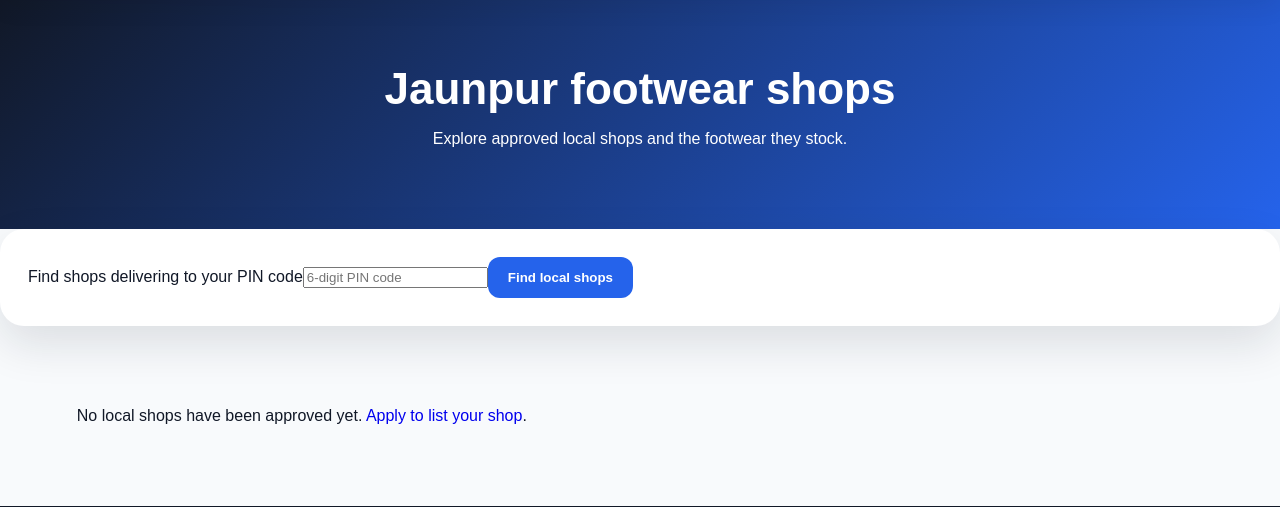
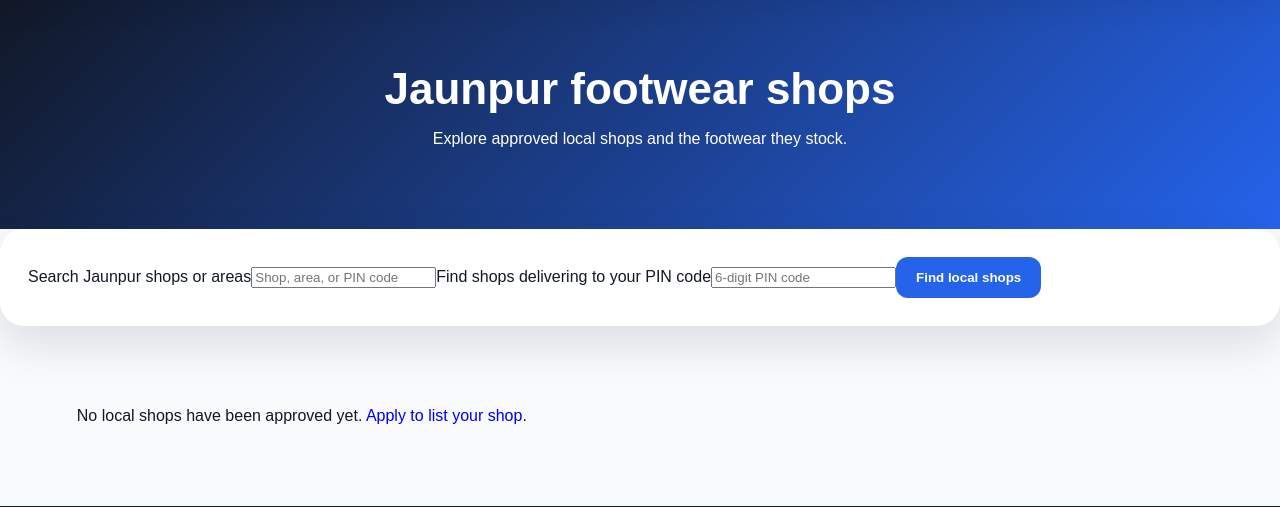
Before and after one commit to sartaj05/jaunpur-footwear-shop, a Django app: page /shops/ in a window 1280 px wide. Shown: the part 111-618 px from the top of the page. Run offline with Django 5.2, Linux system fonts and the light colour scheme; data that the repository does not hold is empty; parts of the project's set-up code (start-up, migrations or seed data) failed here and were passed over; some libraries are stand-ins or nearby versions.

Commit message:
feat(discovery): add Jaunpur area pages and SEO

```diff
--- a/footwear/urls.py
+++ b/footwear/urls.py
@@ -3,9 +3,12 @@ from django.urls import path, include
 from django.conf import settings
 from django.conf.urls.static import static
 from .health import health_check
+from .seo import public_sitemap, robots_txt
 
 urlpatterns = [
     path('health/', health_check, name='health_check'),
+    path('sitemap.xml', public_sitemap, name='public_sitemap'),
+    path('robots.txt', robots_txt, name='robots_txt'),
     path('api/v1/', include('api.urls')),
     path('admin/', admin.site.urls),
 
--- a/shops/urls.py
+++ b/shops/urls.py
@@ -42,6 +42,7 @@ urlpatterns = [
     path('seller/ondc/catalog.json', views.export_ondc_catalog, name='export_ondc_catalog'),
     path('seller/ondc/', views.ondc_setup, name='ondc_setup'),
     path('seller/ondc/connection/check/', views.check_ondc_participant_connection, name='check_ondc_participant_connection'),
+    path('areas/<slug:area_slug>/', views.shop_area, name='shop_area'),
     path('', views.shop_directory, name='shop_directory'),
     path('<slug:slug>/', views.shop_page, name='shop_page'),
 ]
--- a/shops/views.py
+++ b/shops/views.py
@@ -11,9 +11,10 @@ from django.contrib import messages
 from django.contrib.auth.decorators import login_required
 from django.conf import settings
 from django.core import signing
-from django.http import HttpResponse
+from django.http import Http404, HttpResponse
 from django.shortcuts import get_object_or_404, redirect, render
 from django.utils import timezone
+from django.utils.text import slugify
 from django.urls import reverse
 from django.utils.http import url_has_allowed_host_and_scheme
 from django.db.models import Avg, Q, Sum
@@ -22,6 +23,7 @@ from django.views.decorators.http import require_GET, require_POST
 from urllib.parse import urlencode
 
 from products.models import Brand, Category, Product, ProductVariant
+from products.search import product_search_query
 from orders.models import Coupon, OrderTrackingEvent, ReturnRequest, SellerOrder
 from orders.tasks import send_order_status_update_task
 from footwear.task_dispatch import dispatch_background_task
@@ -52,6 +54,10 @@ def customer_delivery_pincode(request):
         request.session['delivery_pincode'] = candidate
         return candidate
     return ''
+
+
+def _json_for_script(payload):
+    return json.dumps(payload, ensure_ascii=False).replace('&', '\\u0026').replace('<', '\\u003c').replace('>', '\\u003e')
 
 
 @login_required
@@ -93,18 +99,43 @@ def apply_for_shop(request):
 
 def shop_directory(request):
     shops = Shop.objects.filter(status='approved').order_by('name')
+    search = request.GET.get('q', '').strip()[:100]
+    if search:
+        shops = shops.filter(
+            Q(name__icontains=search)
+            | Q(description__icontains=search)
+            | Q(description_hi__icontains=search)
+            | Q(city__icontains=search)
+            | Q(address__icontains=search)
+            | Q(coverage_areas__area_name__icontains=search)
+            | Q(coverage_areas__pincode__icontains=search)
+        ).distinct()
     pincode = request.GET.get('pincode', '').strip()
     if re.fullmatch(r'[1-9][0-9]{5}', pincode):
         shops = shops.filter(coverage_areas__pincode=pincode, coverage_areas__is_active=True).distinct()
     else:
         pincode = ''
-    return render(request, 'shops/directory.html', {'shops': shops, 'pincode': pincode})
+    area_names = ShopCoverage.objects.filter(shop__status='approved', is_active=True).exclude(area_name='').values_list('area_name', flat=True).distinct()
+    areas = sorted({(slugify(area), area) for area in area_names if slugify(area)}, key=lambda item: item[1].casefold())
+    return render(request, 'shops/directory.html', {'shops': shops, 'pincode': pincode, 'search': search, 'areas': areas})
 
 
 def shop_page(request, slug):
     shop = get_object_or_404(Shop, slug=slug, status='approved')
     products = Product.objects.filter(shop=shop, is_active=True).select_related('brand', 'category')
+    product_query = request.GET.get('q', '').strip()[:100]
+    stock_only = request.GET.get('in_stock') == '1'
+    if product_query:
+        products = products.filter(product_search_query(product_query))
     pincode = customer_delivery_pincode(request)
+    if stock_only:
+        in_stock_products = []
+        for product in products.prefetch_related('variants'):
+            active_variants = [variant for variant in product.variants.all() if variant.is_active]
+            stock_owners = active_variants or [product]
+            if any(local_available_stock(owner) > 0 for owner in stock_owners):
+                in_stock_products.append(product)
+        products = in_stock_products
     for product in products:
         product.display_price = product.final_price(pincode=pincode)
         product.has_discount = product.display_price < product.price
@@ -115,6 +146,24 @@ def shop_page(request, slug):
             Q(expires_at__isnull=True) | Q(expires_at__gte=now),
         ).prefetch_related('products') if promotion.applies_to_pincode(pincode)
     ]
+    canonical_url = request.build_absolute_uri(reverse('shop_page', kwargs={'slug': shop.slug}))
+    shop_schema = _json_for_script({
+        '@context': 'https://schema.org',
+        '@type': 'ShoeStore',
+        'name': shop.name,
+        'description': shop.description_hi if request.session.get('site_language') == 'hi' and shop.description_hi else shop.description,
+        'url': canonical_url,
+        'telephone': shop.phone,
+        'address': {
+            '@type': 'PostalAddress',
+            'streetAddress': shop.address,
+            'addressLocality': shop.city,
+            'addressRegion': 'Uttar Pradesh',
+            'postalCode': shop.pincode,
+            'addressCountry': 'IN',
+        },
+        'areaServed': list(shop.coverage_areas.filter(is_active=True).values_list('area_name', flat=True)),
+    })
     return render(request, 'shops/detail.html', {
         'shop': shop,
         'products': products,
@@ -125,6 +174,46 @@ def shop_page(request, slug):
         'shop_review_average': shop.reviews.filter(is_visible=True).aggregate(value=Avg('rating'))['value'],
         'shop_review_count': shop.reviews.filter(is_visible=True).count(),
         'shop_reviews': shop.reviews.filter(is_visible=True).select_related('customer')[:10],
+        'product_query': product_query,
+        'stock_only': stock_only,
+        'canonical_url': canonical_url,
+        'shop_schema': shop_schema,
+    })
+
+
+def shop_area(request, area_slug):
+    coverage_rows = list(ShopCoverage.objects.filter(
+        shop__status='approved', is_active=True,
+    ).exclude(area_name='').select_related('shop').order_by('area_name', 'shop__name'))
+    matching_rows = [row for row in coverage_rows if slugify(row.area_name) == area_slug]
+    if not matching_rows:
+        raise Http404('No approved Jaunpur shop coverage was found for that area.')
+    area_name = matching_rows[0].area_name
+    shops = list({row.shop_id: row.shop for row in matching_rows}.values())
+    pincode_set = {row.pincode for row in matching_rows}
+    product_rows = Product.objects.filter(shop_id__in=[shop.pk for shop in shops], is_active=True).select_related('shop', 'brand', 'category').prefetch_related('variants')
+    available_products = []
+    for product in product_rows:
+        active_variants = [variant for variant in product.variants.all() if variant.is_active]
+        stock_owners = active_variants or [product]
+        if any(local_available_stock(owner) > 0 for owner in stock_owners):
+            available_products.append(product)
+    canonical_url = request.build_absolute_uri(reverse('shop_area', kwargs={'area_slug': area_slug}))
+    area_schema = _json_for_script({
+        '@context': 'https://schema.org',
+        '@type': 'CollectionPage',
+        'name': f'Footwear shops in {area_name}, Jaunpur',
+        'url': canonical_url,
+        'about': {'@type': 'Place', 'name': f'{area_name}, Jaunpur, Uttar Pradesh, India'},
+        'mainEntity': [{'@type': 'ShoeStore', 'name': shop.name, 'url': request.build_absolute_uri(reverse('shop_page', kwargs={'slug': shop.slug}))} for shop in shops],
+    })
+    return render(request, 'shops/area.html', {
+        'area_name': area_name,
+        'shops': shops,
+        'products': available_products,
+        'pincodes': sorted(pincode_set),
+        'canonical_url': canonical_url,
+        'area_schema': area_schema,
     })
 
 
--- a/templates/base.html
+++ b/templates/base.html
@@ -3,10 +3,12 @@
 <html lang="{{ site_language|default:'en' }}">
 <head>
     <meta charset="UTF-8">
-    <title>{% if is_hindi %}जौनपुर फुटवियर | जूते और चप्पल{% else %}Jaunpur Footwear | Shoes & Slippers{% endif %}</title>
+    <title>{% block page_title %}{% if is_hindi %}जौनपुर फुटवियर | जूते और चप्पल{% else %}Jaunpur Footwear | Shoes & Slippers{% endif %}{% endblock %}</title>
     <meta name="viewport" content="width=device-width, initial-scale=1.0">
 
-    <meta name="description" content="{% if is_hindi %}जौनपुर में जूते, चप्पल और सैंडल खरीदें। स्थानीय दुकानों से उपलब्धता देखें।{% else %}Buy shoes, slippers, sandals, school shoes and sports shoes in Jaunpur. Aqualite, Campus, Sparx and more.{% endif %}">
+    <meta name="description" content="{% block page_description %}{% if is_hindi %}जौनपुर में जूते, चप्पल और सैंडल खरीदें। स्थानीय दुकानों से उपलब्धता देखें।{% else %}Buy shoes, slippers, sandals, school shoes and sports shoes in Jaunpur. Aqualite, Campus, Sparx and more.{% endif %}{% endblock %}">
+    <link rel="canonical" href="{% block page_canonical %}{{ request.scheme }}://{{ request.get_host }}{{ request.path }}{% endblock %}">
+    {% block page_structured_data %}{% endblock %}
 
     <link rel="stylesheet" href="{% static 'css/style.css' %}">
 </head>
--- a/templates/products/product_detail.html
+++ b/templates/products/product_detail.html
@@ -1,4 +1,8 @@
 {% extends 'base.html' %}
+{% block page_title %}{{ product.name }} shoes in Jaunpur | Jaunpur Footwear{% endblock %}
+{% block page_description %}{{ seo_description|truncatechars:155 }}{% endblock %}
+{% block page_canonical %}{{ canonical_url }}{% endblock %}
+{% block page_structured_data %}<script type="application/ld+json">{{ structured_data|safe }}</script>{% endblock %}
 
 {% block content %}
 
--- a/templates/products/product_list.html
+++ b/templates/products/product_list.html
@@ -45,6 +45,8 @@
 
             <label>{% if is_hindi %}जौनपुर पिन कोड{% else %}Jaunpur PIN code{% endif %}</label>
             <input type="text" name="pincode" inputmode="numeric" pattern="[1-9][0-9]{5}" maxlength="6" placeholder="Filter by local delivery" value="{{ pincode }}">
+
+            <label class="stock-filter"><input type="checkbox" name="in_stock" value="1" {% if in_stock %}checked{% endif %}> {% if is_hindi %}अभी उपलब्ध स्टॉक दिखाएँ{% else %}Show only locally available stock{% endif %}</label>
 
             <button class="primary-btn full-btn">{% if is_hindi %}फ़िल्टर लागू करें{% else %}Apply Filter{% endif %}</button>
             <a href="{% url 'product_list' %}" class="clear-btn">{% if is_hindi %}फ़िल्टर हटाएँ{% else %}Clear Filter{% endif %}</a>
--- a/templates/shops/directory.html
+++ b/templates/shops/directory.html
@@ -1,7 +1,8 @@
 {% extends 'base.html' %}
 {% block content %}
 <section class="page-banner"><h1>{% if is_hindi %}जौनपुर फुटवियर दुकानें{% else %}Jaunpur footwear shops{% endif %}</h1><p>{% if is_hindi %}स्वीकृत स्थानीय दुकानों और उनके जूते देखें।{% else %}Explore approved local shops and the footwear they stock.{% endif %}</p></section>
-<form method="get" class="checkout-form-card"><label for="shopPincode">{% if is_hindi %}अपने पिन कोड पर डिलीवरी देने वाली दुकानें खोजें{% else %}Find shops delivering to your PIN code{% endif %}</label><input id="shopPincode" name="pincode" inputmode="numeric" pattern="[1-9][0-9]{5}" maxlength="6" value="{{ pincode }}" placeholder="6-digit PIN code"><button class="primary-btn">{% if is_hindi %}स्थानीय दुकानें खोजें{% else %}Find local shops{% endif %}</button></form>
+<form method="get" class="checkout-form-card"><label for="shopSearch">{% if is_hindi %}जौनपुर की दुकान या इलाका खोजें{% else %}Search Jaunpur shops or areas{% endif %}</label><input id="shopSearch" name="q" maxlength="100" value="{{ search }}" placeholder="{% if is_hindi %}दुकान, इलाका या पिन कोड{% else %}Shop, area, or PIN code{% endif %}"><label for="shopPincode">{% if is_hindi %}अपने पिन कोड पर डिलीवरी देने वाली दुकानें खोजें{% else %}Find shops delivering to your PIN code{% endif %}</label><input id="shopPincode" name="pincode" inputmode="numeric" pattern="[1-9][0-9]{5}" maxlength="6" value="{{ pincode }}" placeholder="6-digit PIN code"><button class="primary-btn">{% if is_hindi %}स्थानीय दुकानें खोजें{% else %}Find local shops{% endif %}</button></form>
+{% if areas %}<section class="featured-section"><h2>{% if is_hindi %}जौनपुर के इलाके{% else %}Shop by Jaunpur area{% endif %}</h2><div class="category-grid">{% for area_slug,area_name in areas %}<a class="category-card" href="{% url 'shop_area' area_slug %}">{{ area_name }}</a>{% endfor %}</div></section>{% endif %}
 <section class="featured-section"><div class="product-grid">
     {% for shop in shops %}
     <article class="product-card"><div class="product-info">
```
Also changed, not shown: footwear/seo.py (added, +37 -0 lines), products/views.py (+42 -0 lines), templates/shops/area.html (added, +15 -0 lines), templates/shops/detail.html (+6 -1 lines), README.md.
